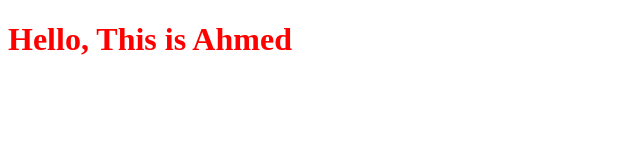
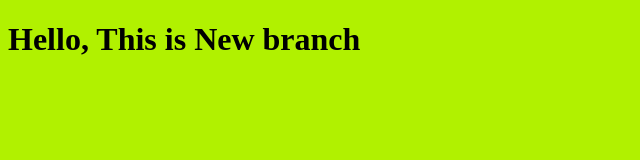
Before and after one commit to Mr-AhmedRiyadh/MyWork, a plain HTML site: page index.html in a window 1280 px wide. Shown: the whole page, without its empty margins (0-640 px from the left). Drawn offline with Linux system fonts and the light colour scheme.

Commit message:
changing style for title and background color

```diff
--- a/index.html
+++ b/index.html
@@ -8,7 +8,7 @@
     <link rel="stylesheet" href="style.css">
 </head>
 <body>
-    <h1>Hello, This is Ahmed</h1>
+    <h1>Hello, This is New branch</h1>
     <script src="app.js"></script>
 </body>
 </html>
--- a/style.css
+++ b/style.css
@@ -1,3 +1,6 @@
 h1{
-    color: red;
+    color: black;
 }
+body{
+    background-color: rgb(177, 241, 0);
+}
```
